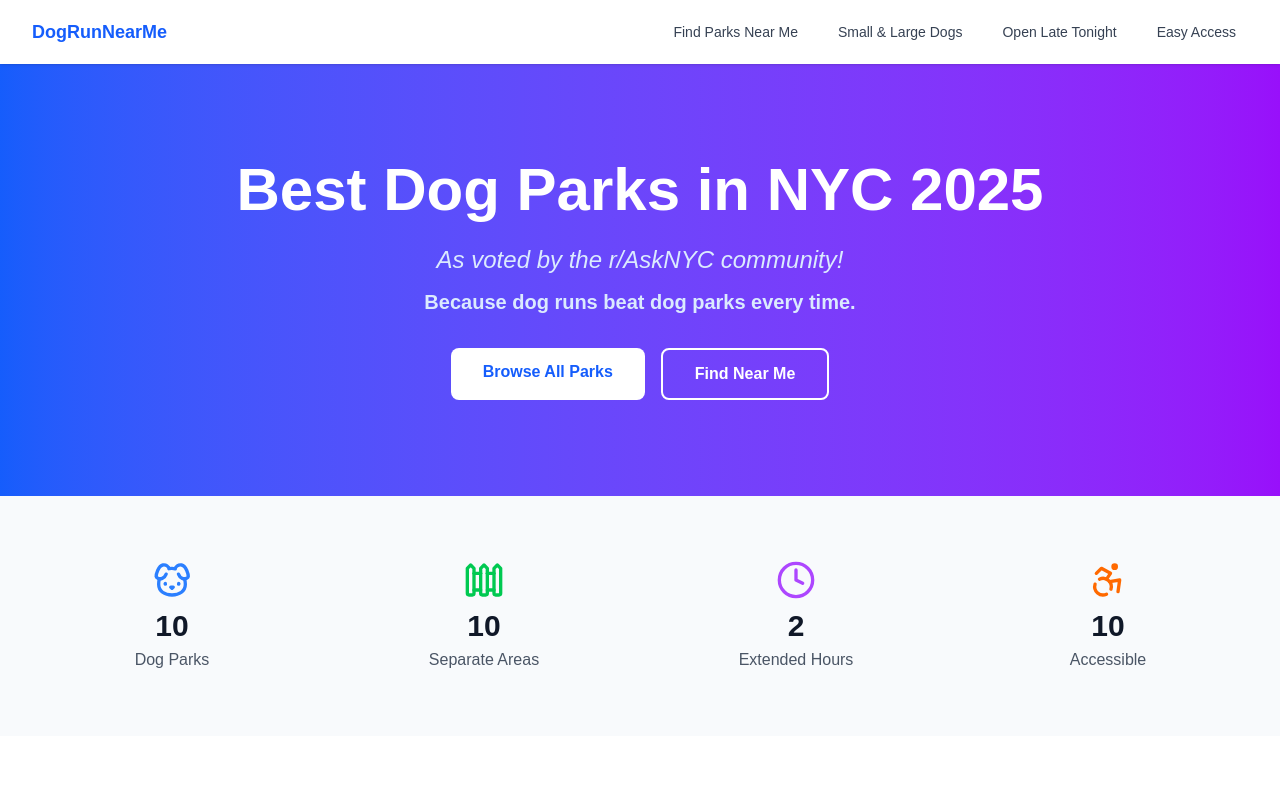
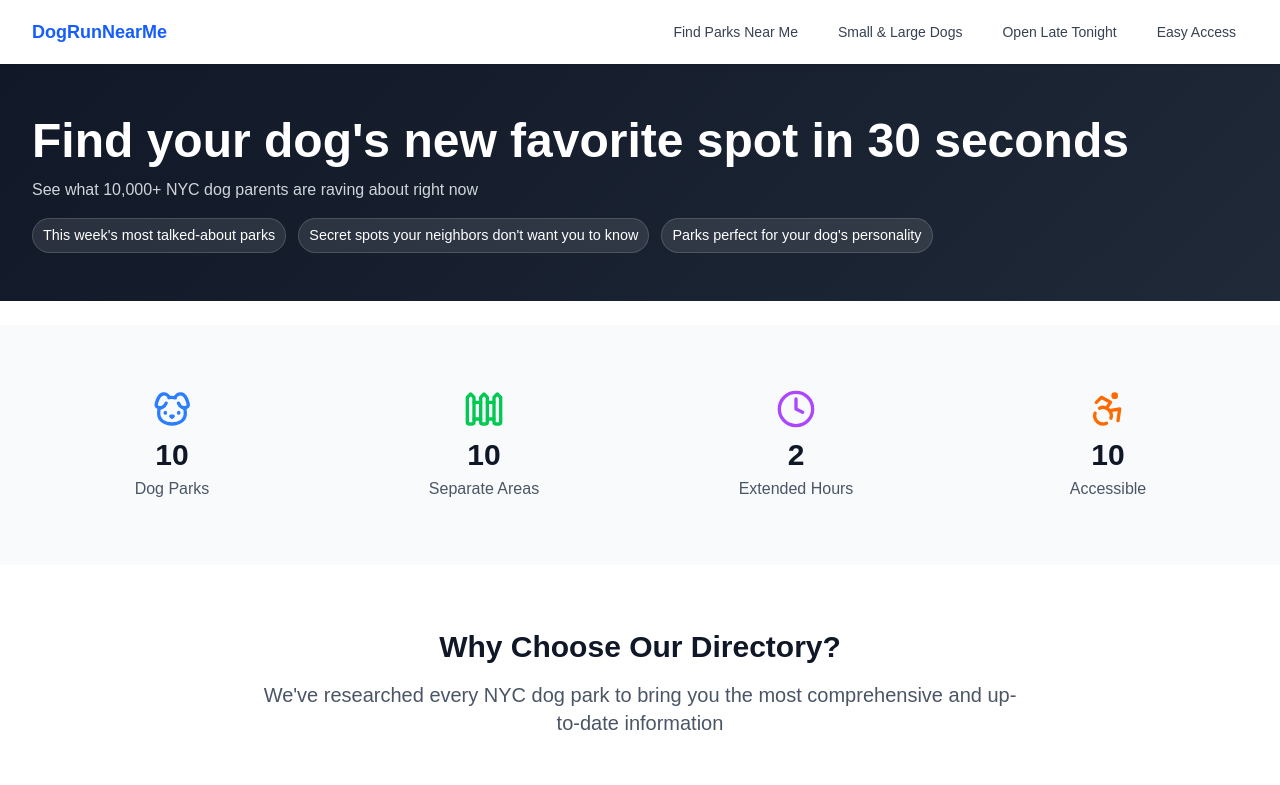
Before and after one commit to ronaldregan621/dogrunnearme-web, a Next.js app: page / in a window 1280 px wide. Shown: the top 785 px of the page. Built offline with nearby package versions, Linux system fonts and the light colour scheme; no server answers.

Commit message:
ux: replace hero with conversion-focused copy and hooks; add styles

```diff
--- a/src/app/globals.css
+++ b/src/app/globals.css
@@ -92,3 +92,39 @@ body {
 .park-actions a:hover {
   transform: translateY(-1px);
 }
+
+.hero {
+  background: linear-gradient(135deg, #111827, #1f2937);
+  color: white;
+  padding: 48px 0;
+  margin-bottom: 24px;
+}
+.hero h1 {
+  font-size: 2rem;
+  font-weight: 800;
+  line-height: 1.2;
+}
+.hero .hero-subtitle {
+  margin-top: 8px;
+  color: #d1d5db;
+}
+.browse-hooks {
+  margin-top: 16px;
+  display: flex;
+  flex-wrap: wrap;
+  gap: 8px 12px;
+}
+.browse-hooks .hook {
+  background: rgba(255,255,255,0.1);
+  border: 1px solid rgba(255,255,255,0.15);
+  padding: 6px 10px;
+  border-radius: 9999px;
+  font-size: 0.9rem;
+}
+
+@media (min-width: 640px) {
+  .hero h1 { font-size: 2.5rem; }
+}
+@media (min-width: 1024px) {
+  .hero h1 { font-size: 3rem; }
+}
--- a/src/app/page.tsx
+++ b/src/app/page.tsx
@@ -18,24 +18,17 @@ export default function Home() {
   return (
     <div className="min-h-screen bg-white">
       {/* Hero Section */}
-      <div className="bg-gradient-to-r from-blue-600 to-purple-600 text-white">
-        <div className="max-w-7xl mx-auto px-4 sm:px-6 lg:px-8 py-12 sm:py-24">
-          <div className="text-center">
-            <h1 className="text-4xl md:text-6xl font-bold mb-6">
-              Best Dog Parks in NYC 2025
-            </h1>
-            <p className="text-xl md:text-2xl mb-3 text-blue-100">
-              <span className="italic">As voted by the r/AskNYC community!</span>
-            </p>
-            <p className="text-lg md:text-xl text-blue-100 font-semibold mb-8">
-              Because dog runs beat dog parks every time.
-            </p>
-            <div className="flex flex-col sm:flex-row gap-4 justify-center">
-              <HeroButtons />
-            </div>
+      <section className="hero">
+        <div className="max-w-7xl mx-auto px-4 sm:px-6 lg:px-8">
+          <h1>Find your dog's new favorite spot in 30 seconds</h1>
+          <p className="hero-subtitle">See what 10,000+ NYC dog parents are raving about right now</p>
+          <div className="browse-hooks">
+            <span className="hook">This week's most talked-about parks</span>
+            <span className="hook">Secret spots your neighbors don't want you to know</span>
+            <span className="hook">Parks perfect for your dog's personality</span>
           </div>
         </div>
-      </div>
+      </section>
 
       {/* Removed Top Parks Carousel for MVP stability */}
       {/* <TopParksCarousel /> */}
```
